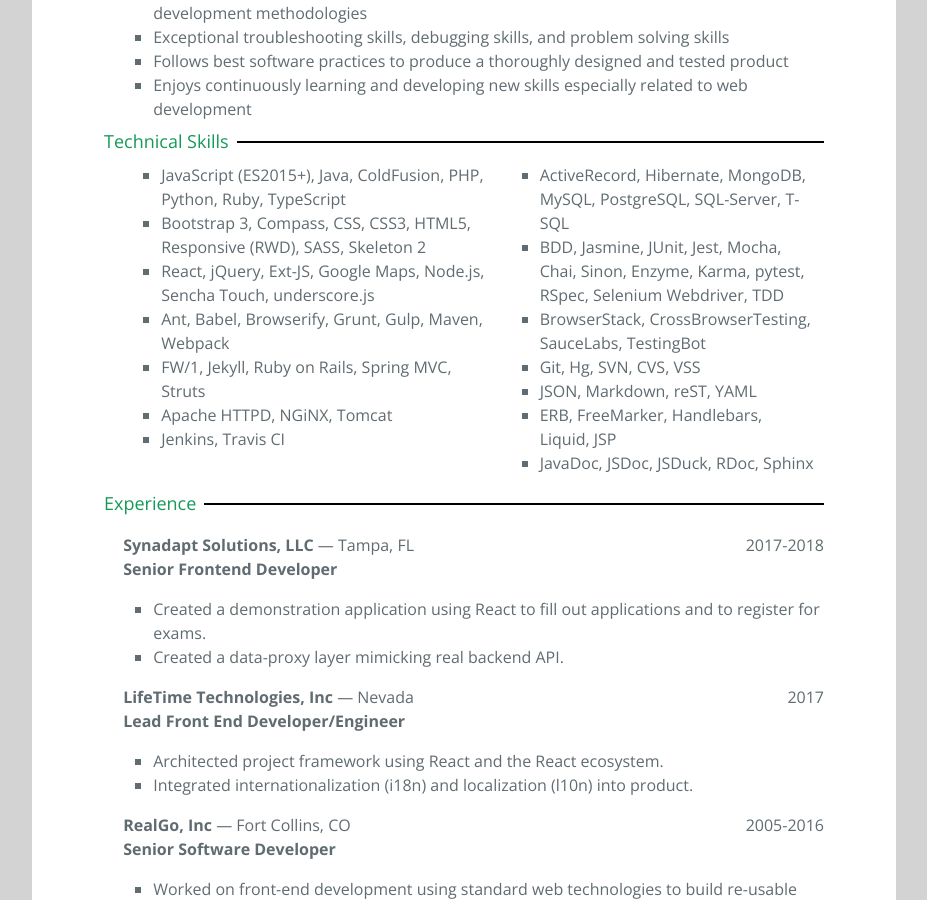
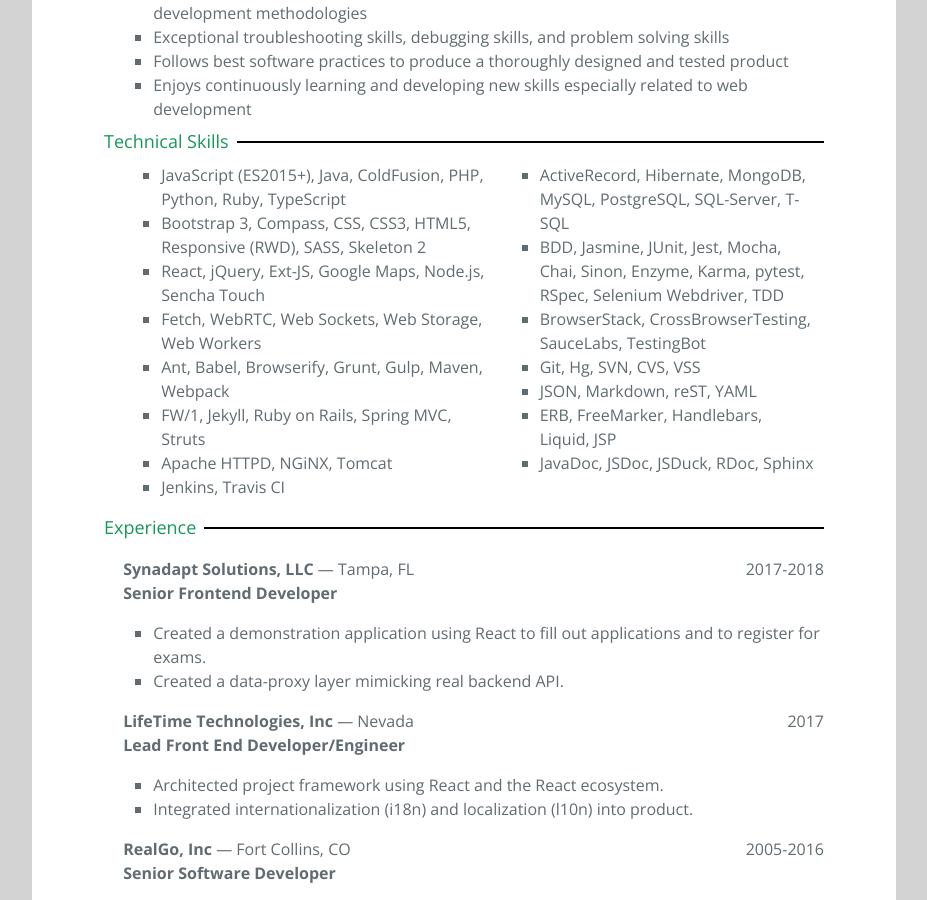
Before and after one commit to dhurlburtusa/dhurlburtusa.github.io, a Jekyll site: the page built from resume/index.html, in a window 1280 px wide and 900 px high, scrolled down 937 px. Shown: the whole window, without its empty margins (176-1103 px from the left). Built offline with Jekyll 4.4.1, drawn with Linux system fonts in a browser that asks for light colours.

Commit message:
Add More Skills

```diff
--- a/resume/index.html
+++ b/resume/index.html
@@ -152,7 +152,8 @@
               <ul>
                 <li>JavaScript (ES2015+), Java, ColdFusion, PHP, Python, Ruby, TypeScript</li>
                 <li>Bootstrap 3, Compass, CSS, CSS3, HTML5, Responsive (RWD), SASS, Skeleton 2</li>
-                <li>React, jQuery, Ext-JS, Google Maps, Node.js, Sencha Touch, underscore.js</li>
+                <li>React, jQuery, Ext-JS, Google Maps, Node.js, Sencha Touch</li>
+                <li>Fetch, WebRTC, Web Sockets, Web Storage, Web Workers</li>
                 <li>Ant, Babel, Browserify, Grunt, Gulp, Maven, Webpack</li>
                 <li>FW/1, Jekyll, Ruby on Rails, Spring MVC, Struts</li>
                 <li>Apache HTTPD, NGiNX, Tomcat</li>
```
